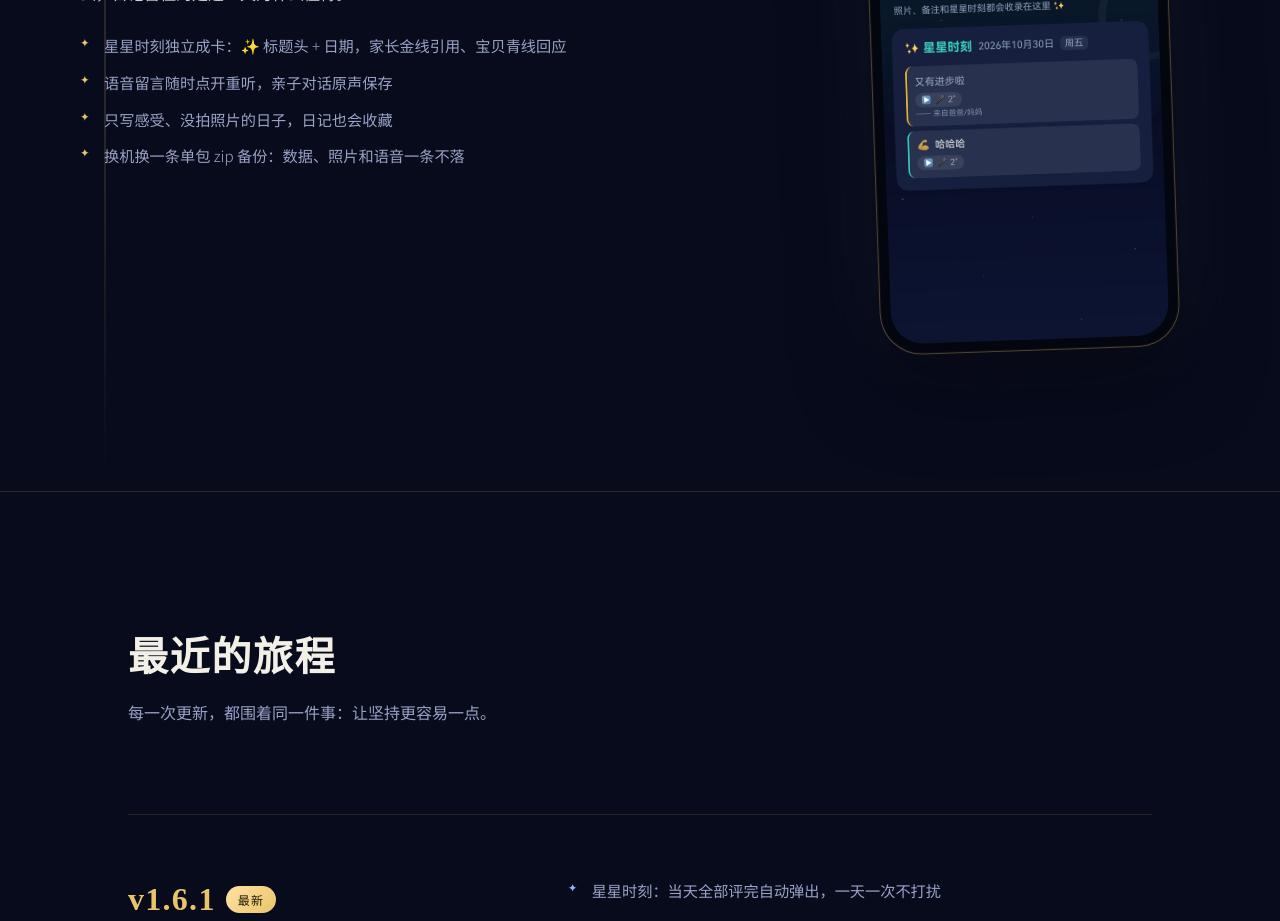
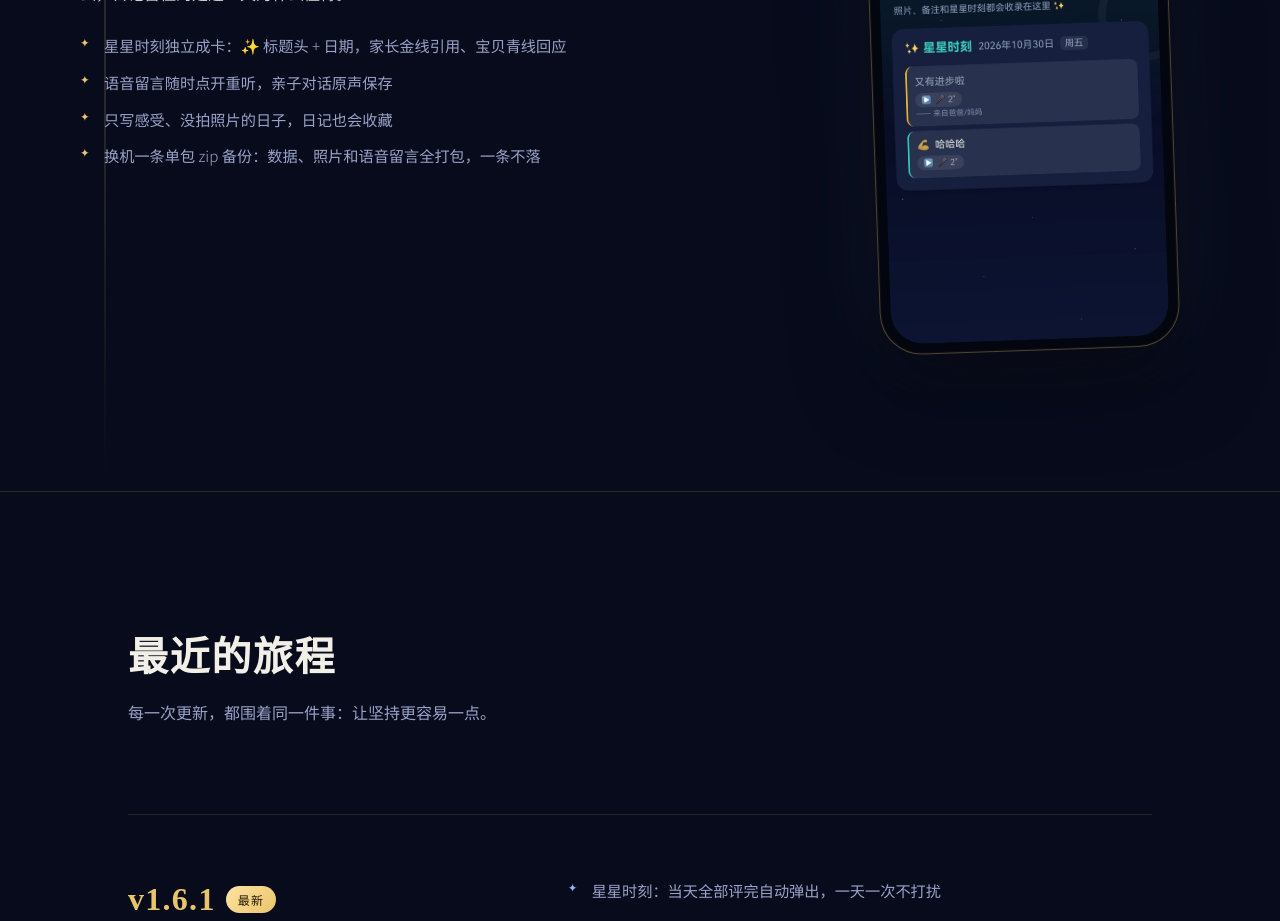
Before and after one commit to shanghai-Jerry/stars-collection-opensource, a plain HTML site: page index.html in a window 1280 px wide. Shown: the part 10580-11501 px from the top of the page. Drawn offline with Linux system fonts and the light colour scheme.

Commit message:
deploy: 成长日记营地措辞润色

```diff
--- a/index.html
+++ b/index.html
@@ -520,7 +520,7 @@ footer{border-top:1px solid var(--line);padding:44px 0 52px;text-align:center}
             <li>星星时刻独立成卡：✨ 标题头 + 日期，家长金线引用、宝贝青线回应</li>
             <li>语音留言随时点开重听，亲子对话原声保存</li>
             <li>只写感受、没拍照片的日子，日记也会收藏</li>
-            <li>换机换一条单包 zip 备份：数据、照片和语音一条不落</li>
+            <li>换机一条单包 zip 备份：数据、照片和语音留言全打包，一条不落</li>
           </ul>
         </div>
         <div class="feature-media"><div class="phone"><img src="images/intro_diary_moment.jpg" alt="成长日记介绍图" loading="lazy"></div></div>
```
